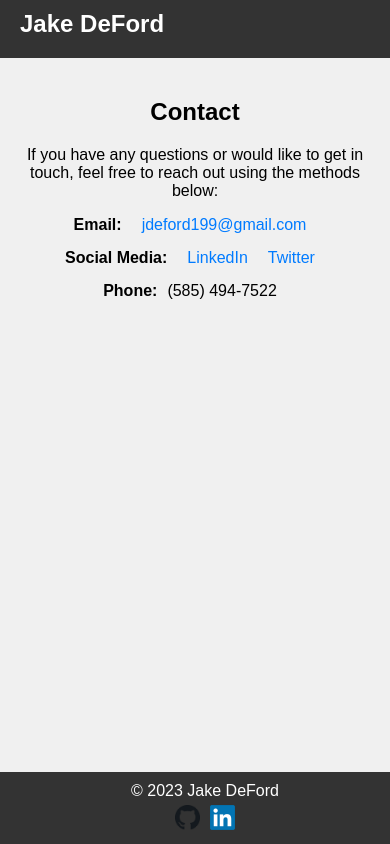
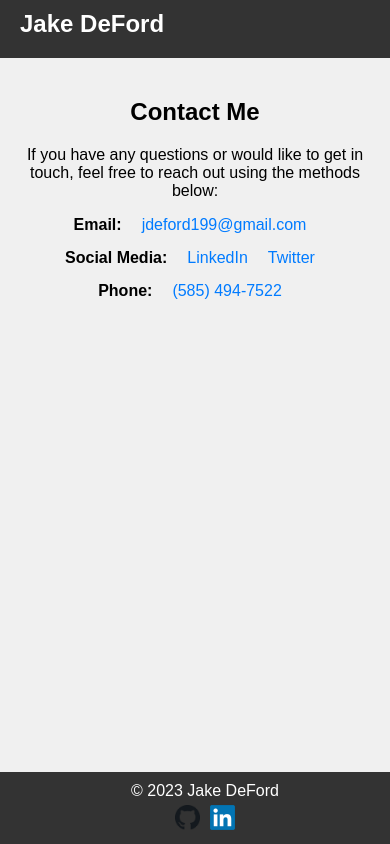
Before and after one commit to JakeDeFord/Website, a React (Create React App) app: page /contact in a window 390 px wide. Built offline with nearby package versions, Linux system fonts and the light colour scheme.

Commit message:
Added link for phone number

```diff
--- a/src/components/contact.js
+++ b/src/components/contact.js
@@ -4,7 +4,7 @@ import './contact.css';
 function Contact() {
   return (
     <div className="contact-container">
-      <h2>Contact</h2>
+      <h2>Contact Me</h2>
       <p>If you have any questions or would like to get in touch, feel free to reach out using the methods below:</p>
 
       <div className="contact-method">
@@ -20,7 +20,7 @@ function Contact() {
 
       <div className="contact-method">
         <span className="contact-label">Phone:</span>
-        <span>(585) 494-7522</span>
+        <a href="tel:585-494-7522">(585) 494-7522</a>
       </div>
     </div>
   );
```
